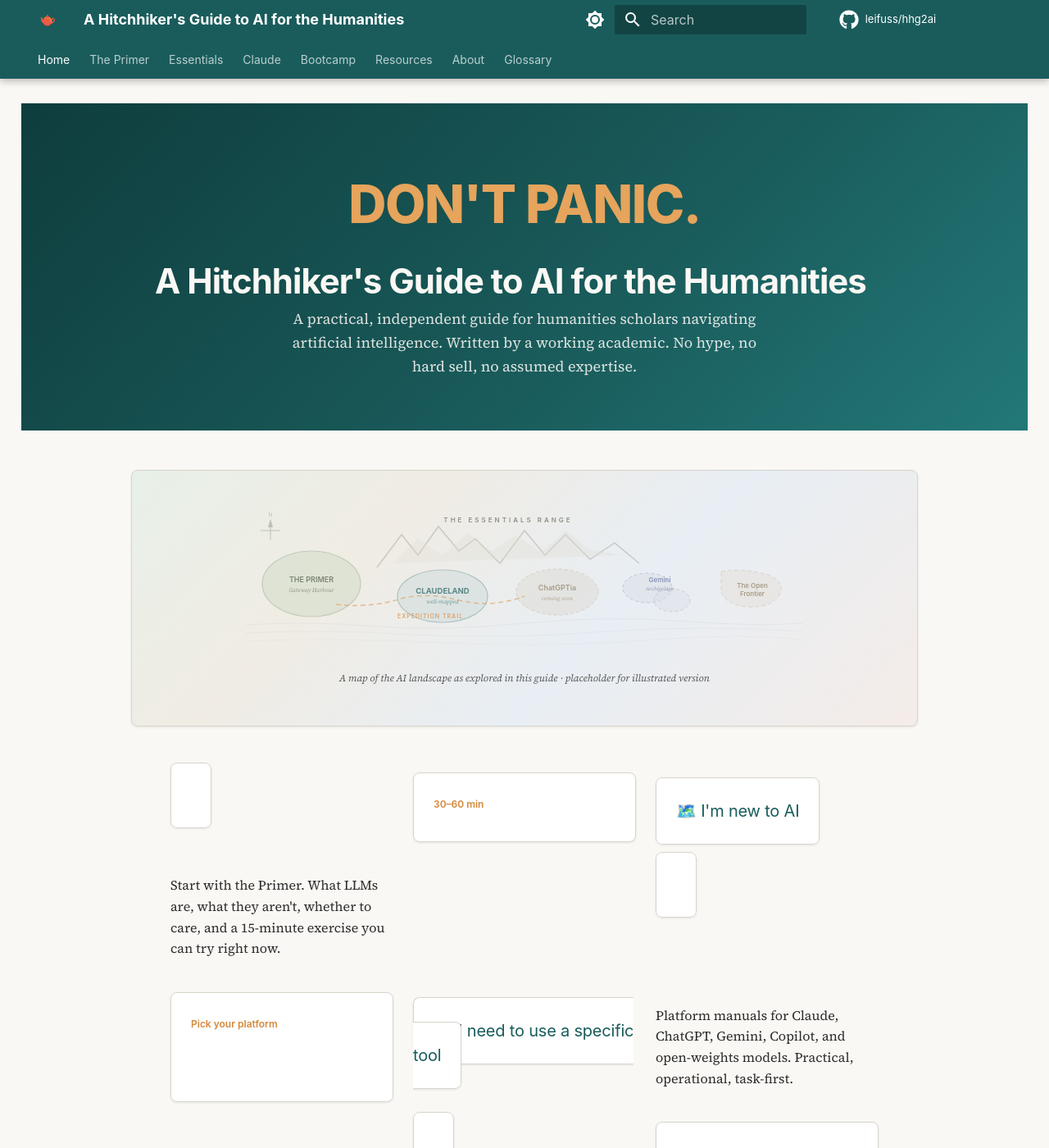
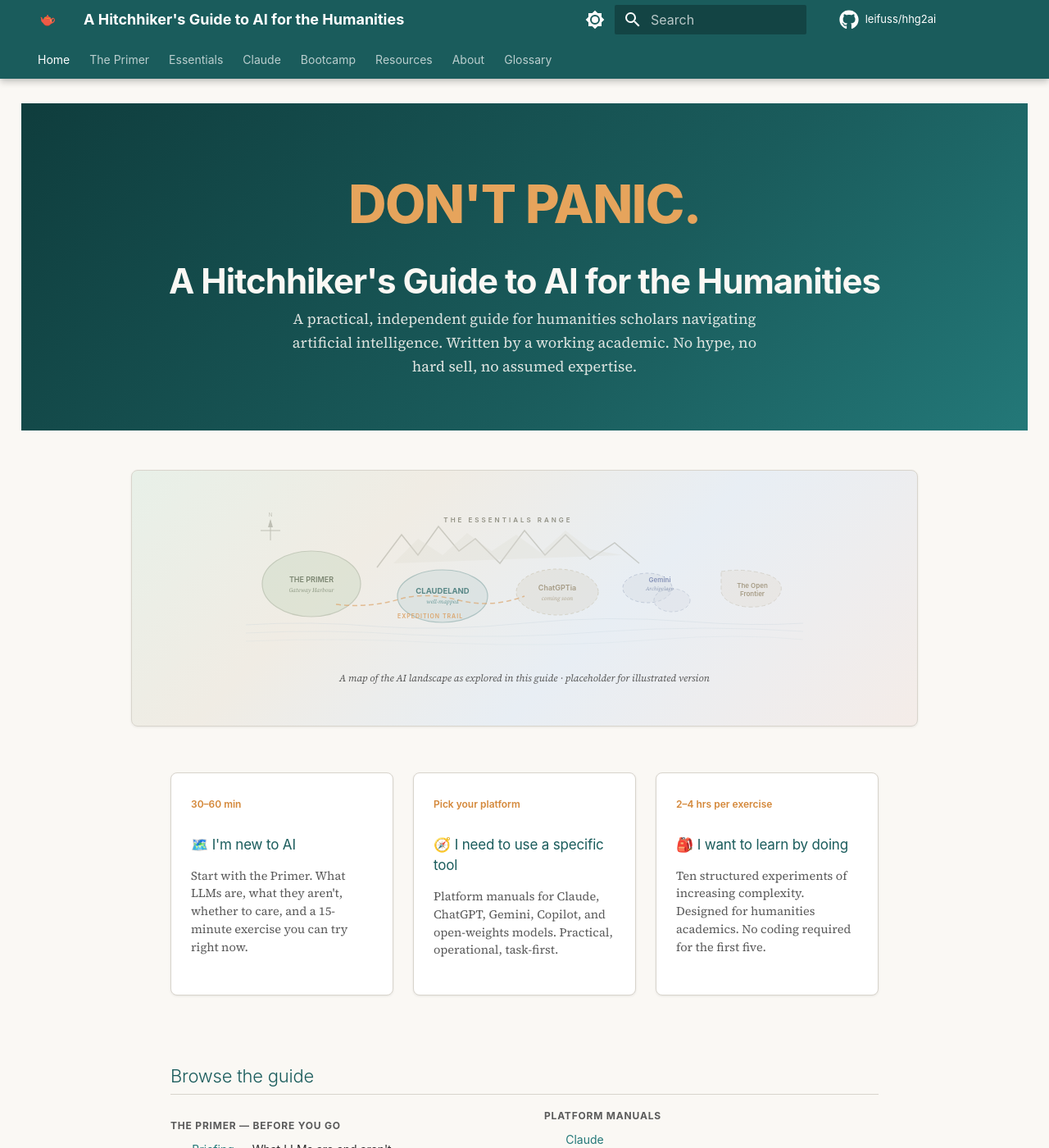
Before and after one commit to leifuss/hhg2ai, an MkDocs documentation site: the page built from docs/index.md, in a window 1280 px wide and 1400 px high. Shown: the whole window at 82% size. Built offline with MkDocs 1.6.1 and Material for MkDocs 9.7.7, drawn with Linux system fonts in a browser that asks for light colours; comment, search, counter and statistics services are not loaded; some of the changed text lies outside the part shown.

Commit message:
Fix landing page: use pure HTML instead of mixed HTML/Markdown
The markdown attribute on divs with nested HTML elements (<a>, <h3>, <p>)
caused MkDocs parser issues, breaking everything below the map. Rewritten
to use clean HTML throughout for structured sections (path cards, sitemap,
mailing box, footer columns). Added .hhg-landing-section style for the
"Browse the guide" heading.

https://claude.ai/code/session_014sTwkrMLwH1jC4AbPKyYBa

```diff
--- a/docs/assets/stylesheets/extra.css
+++ b/docs/assets/stylesheets/extra.css
@@ -280,6 +280,21 @@
   line-height: 1.5;
 }
 
+/* Landing section heading */
+.hhg-landing-section {
+  max-width: 960px;
+  margin: 0 auto;
+  padding: 0 48px 16px;
+}
+.hhg-landing-section h2 {
+  font-family: "Inter", sans-serif;
+  font-size: 22px;
+  color: var(--md-primary-fg-color);
+  margin-bottom: 0;
+  padding-bottom: 6px;
+  border-bottom: 1px solid #d8d4cc;
+}
+
 /* Sitemap */
 .hhg-sitemap {
   columns: 2;
--- a/docs/index.md
+++ b/docs/index.md
@@ -6,51 +6,38 @@ hide:
   - toc
 ---
 
-<div class="hhg-hero" markdown>
-
-<div class="panic-title">Don't Panic.</div>
-
-# A Hitchhiker's Guide to AI for the Humanities
-
-A practical, independent guide for humanities scholars navigating artificial intelligence. Written by a working academic. No hype, no hard sell, no assumed expertise.
-
+<div class="hhg-hero">
+  <div class="panic-title">Don't Panic.</div>
+  <h1>A Hitchhiker's Guide to AI for the Humanities</h1>
+  <p>A practical, independent guide for humanities scholars navigating artificial intelligence. Written by a working academic. No hype, no hard sell, no assumed expertise.</p>
 </div>
 
 <div class="hhg-map">
   <svg width="680" height="180" viewBox="0 0 680 180" style="max-width:100%; opacity: 0.7">
-    <!-- Water/background texture lines -->
     <path d="M0,140 Q80,135 160,142 Q240,148 340,138 Q440,128 540,136 Q620,142 680,138" fill="none" stroke="#b8c8d4" stroke-width="0.7" opacity="0.5"/>
     <path d="M0,150 Q100,145 200,152 Q320,158 440,148 Q560,140 680,148" fill="none" stroke="#b8c8d4" stroke-width="0.7" opacity="0.4"/>
     <path d="M0,160 Q120,155 240,162 Q380,168 500,158 Q600,150 680,158" fill="none" stroke="#b8c8d4" stroke-width="0.7" opacity="0.3"/>
-    <!-- The Primer: harbour/gateway -->
     <ellipse cx="80" cy="90" rx="60" ry="40" fill="#c8d8c0" stroke="#8a9a80" stroke-width="1.2" opacity="0.6"/>
     <text x="80" y="88" text-anchor="middle" font-family="Inter, sans-serif" font-size="9" font-weight="600" fill="#4a5a40">THE PRIMER</text>
     <text x="80" y="100" text-anchor="middle" font-family="Source Serif 4, serif" font-size="7" font-style="italic" fill="#6a7a60">Gateway Harbour</text>
-    <!-- Essentials: mountain range -->
     <path d="M160,70 L190,30 L210,55 L235,20 L260,50 L280,35 L310,65 L340,25 L365,55 L390,30 L420,60 L450,40 L480,65" fill="none" stroke="#8a8a7a" stroke-width="1.5" opacity="0.5"/>
     <path d="M180,65 L210,35 L240,55 L270,28 L300,50 L330,30 L360,52 L390,25 L420,48 L460,55" fill="#d8d4c8" stroke="none" opacity="0.3"/>
     <text x="320" y="15" text-anchor="middle" font-family="Inter, sans-serif" font-size="8" font-weight="600" fill="#6a6a5a" letter-spacing="3">THE ESSENTIALS RANGE</text>
-    <!-- Claude: main island -->
     <ellipse cx="240" cy="105" rx="55" ry="32" fill="#c8d8d8" stroke="#5a8a8a" stroke-width="1.2" opacity="0.6"/>
     <text x="240" y="102" text-anchor="middle" font-family="Inter, sans-serif" font-size="9.5" font-weight="700" fill="#1a5c5c">CLAUDELAND</text>
     <text x="240" y="114" text-anchor="middle" font-family="Source Serif 4, serif" font-size="7" font-style="italic" fill="#3a7a7a">well-mapped</text>
-    <!-- ChatGPT: neighbouring region -->
     <ellipse cx="380" cy="100" rx="50" ry="28" fill="#d8d4c8" stroke="#a89870" stroke-width="1" opacity="0.5" stroke-dasharray="4,3"/>
     <text x="380" y="98" text-anchor="middle" font-family="Inter, sans-serif" font-size="9" font-weight="600" fill="#8a7a5a">ChatGPTia</text>
     <text x="380" y="110" text-anchor="middle" font-family="Source Serif 4, serif" font-size="7" font-style="italic" fill="#9a8a6a">coming soon</text>
-    <!-- Gemini: archipelago -->
     <ellipse cx="490" cy="95" rx="30" ry="18" fill="#d4d8e0" stroke="#7080a0" stroke-width="1" opacity="0.5" stroke-dasharray="4,3"/>
     <ellipse cx="520" cy="110" rx="22" ry="14" fill="#d4d8e0" stroke="#7080a0" stroke-width="1" opacity="0.4" stroke-dasharray="4,3"/>
     <text x="505" y="88" text-anchor="middle" font-family="Inter, sans-serif" font-size="8" font-weight="600" fill="#6070a0">Gemini</text>
     <text x="505" y="98" text-anchor="middle" font-family="Source Serif 4, serif" font-size="6.5" font-style="italic" fill="#7080a0">Archipelago</text>
-    <!-- Open Weights: frontier -->
     <path d="M580,75 Q610,70 640,80 Q660,90 650,105 Q640,120 610,118 Q585,115 580,100 Z" fill="#e0d8c8" stroke="#a09070" stroke-width="1" opacity="0.4" stroke-dasharray="5,3"/>
     <text x="618" y="95" text-anchor="middle" font-family="Inter, sans-serif" font-size="8" font-weight="600" fill="#8a7a5a">The Open</text>
     <text x="618" y="105" text-anchor="middle" font-family="Inter, sans-serif" font-size="8" font-weight="600" fill="#8a7a5a">Frontier</text>
-    <!-- Bootcamp: trail -->
     <path d="M110,115 Q150,120 190,108 Q220,100 260,110 Q300,120 340,105" fill="none" stroke="#d4883a" stroke-width="1.5" stroke-dasharray="6,4" opacity="0.7"/>
     <text x="225" y="132" text-anchor="middle" font-family="Inter, sans-serif" font-size="7" font-weight="600" fill="#d4883a" letter-spacing="1">EXPEDITION TRAIL</text>
-    <!-- Compass rose -->
     <g transform="translate(30,25)" opacity="0.5">
       <line x1="0" y1="-12" x2="0" y2="12" stroke="#6a6a5a" stroke-width="1"/>
       <line x1="-12" y1="0" x2="12" y2="0" stroke="#6a6a5a" stroke-width="1"/>
@@ -61,107 +48,85 @@ A practical, independent guide for humanities scholars navigating artificial int
   <div class="map-caption">A map of the AI landscape as explored in this guide · placeholder for illustrated version</div>
 </div>
 
-<div class="hhg-paths" markdown>
-
-<a class="hhg-path-card" href="guide/">
-<div class="time">30–60 min</div>
-<h3>🗺️ I'm new to AI</h3>
-<p>Start with the Primer. What LLMs are, what they aren't, whether to care, and a 15-minute exercise you can try right now.</p>
-</a>
-
-<a class="hhg-path-card" href="claude/">
-<div class="time">Pick your platform</div>
-<h3>🧭 I need to use a specific tool</h3>
-<p>Platform manuals for Claude, ChatGPT, Gemini, Copilot, and open-weights models. Practical, operational, task-first.</p>
-</a>
-
-<a class="hhg-path-card" href="bootcamp/">
-<div class="time">2–4 hrs per exercise</div>
-<h3>🎒 I want to learn by doing</h3>
-<p>Ten structured experiments of increasing complexity. Designed for humanities academics. No coding required for the first five.</p>
-</a>
-
+<div class="hhg-paths">
+  <a class="hhg-path-card" href="guide/">
+    <div class="time">30–60 min</div>
+    <h3>🗺️ I'm new to AI</h3>
+    <p>Start with the Primer. What LLMs are, what they aren't, whether to care, and a 15-minute exercise you can try right now.</p>
+  </a>
+  <a class="hhg-path-card" href="claude/">
+    <div class="time">Pick your platform</div>
+    <h3>🧭 I need to use a specific tool</h3>
+    <p>Platform manuals for Claude, ChatGPT, Gemini, Copilot, and open-weights models. Practical, operational, task-first.</p>
+  </a>
+  <a class="hhg-path-card" href="bootcamp/">
+    <div class="time">2–4 hrs per exercise</div>
+    <h3>🎒 I want to learn by doing</h3>
+    <p>Ten structured experiments of increasing complexity. Designed for humanities academics. No coding required for the first five.</p>
+  </a>
 </div>
 
-<div class="hhg-sitemap" markdown>
-
-<div class="hhg-sitemap-group" markdown>
-
-#### The Primer — Before You Go
-
-- [Briefing](guide/briefing.md) — What LLMs are and aren't
-- [Getting Started](guide/getting-started.md) — A 15-minute exercise
-- [Mindset](guide/mindset.md) — How to think about these tools
-- [Use Cases](guide/use-cases.md) — Practical tasks by time
-- [Ancient Languages](guide/ancient-languages.md) — Translation & textual criticism
-- [Agentic AI](guide/agentic.md) — Autonomous tools
-- [FAQ](guide/faq.md) — Common anxieties answered
-
+<div class="hhg-landing-section">
+  <h2>Browse the guide</h2>
 </div>
 
-<div class="hhg-sitemap-group" markdown>
-
-#### Essentials — Practical Information
-
-- [Verification & Citation](essentials/verification.md)
-- [Data Governance](essentials/data-governance.md)
-- [Prompting Principles](essentials/prompting.md)
-- [Disclosure & Ethics](essentials/disclosure.md)
-- [Multi-Model Strategy](essentials/multi-model.md)
-- [Decision Sheet](essentials/decision-sheet.md) — One-page printable
-
+<div class="hhg-sitemap">
+  <div class="hhg-sitemap-group">
+    <h4>The Primer — Before You Go</h4>
+    <ul>
+      <li><a href="guide/briefing/">Briefing</a> — What LLMs are and aren't</li>
+      <li><a href="guide/getting-started/">Getting Started</a> — A 15-minute exercise</li>
+      <li><a href="guide/mindset/">Mindset</a> — How to think about these tools</li>
+      <li><a href="guide/use-cases/">Use Cases</a> — Practical tasks by time</li>
+      <li><a href="guide/ancient-languages/">Ancient Languages</a> — Translation &amp; textual criticism</li>
+      <li><a href="guide/agentic/">Agentic AI</a> — Autonomous tools</li>
+      <li><a href="guide/faq/">FAQ</a> — Common anxieties answered</li>
+    </ul>
+  </div>
+  <div class="hhg-sitemap-group">
+    <h4>Essentials — Practical Information</h4>
+    <ul>
+      <li><a href="essentials/verification/">Verification &amp; Citation</a></li>
+      <li><a href="essentials/data-governance/">Data Governance</a></li>
+      <li><a href="essentials/prompting/">Prompting Principles</a></li>
+      <li><a href="essentials/disclosure/">Disclosure &amp; Ethics</a></li>
+      <li><a href="essentials/multi-model/">Multi-Model Strategy</a></li>
+      <li><a href="essentials/decision-sheet/">Decision Sheet</a> — One-page printable</li>
+    </ul>
+  </div>
+  <div class="hhg-sitemap-group">
+    <h4>Platform Manuals</h4>
+    <ul>
+      <li><a href="claude/">Claude</a></li>
+      <li><span style="opacity:0.4">ChatGPT</span> <small style="color:#d4883a">(coming)</small></li>
+      <li><span style="opacity:0.4">Gemini</span> <small style="color:#d4883a">(coming)</small></li>
+      <li><span style="opacity:0.4">Microsoft Copilot</span> <small style="color:#d4883a">(coming)</small></li>
+      <li><span style="opacity:0.4">Open-Weights Models</span> <small style="color:#d4883a">(coming)</small></li>
+    </ul>
+  </div>
+  <div class="hhg-sitemap-group">
+    <h4>Training &amp; Practice</h4>
+    <ul>
+      <li><a href="bootcamp/">AI Bootcamp</a> — Ten structured experiments</li>
+      <li><a href="resources/">Resources</a> — Curated reading list</li>
+      <li><a href="glossary/">Glossary</a> — AI terminology, jargon-free</li>
+    </ul>
+  </div>
 </div>
 
-<div class="hhg-sitemap-group" markdown>
-
-#### Platform Manuals
-
-- [Claude](claude/index.md)
-- ChatGPT *(coming)*{.coming}
-- Gemini *(coming)*{.coming}
-- Microsoft Copilot *(coming)*{.coming}
-- Open-Weights Models *(coming)*{.coming}
-
+<div class="hhg-mailing-box">
+  <h3>📬 Stay informed</h3>
+  <p>Low-frequency updates when new guides, manuals, or exercises are published. No spam, no newsletter — just notifications.</p>
+  <p><em>Mailing list signup coming soon via <a href="https://buttondown.com">Buttondown</a>.</em></p>
 </div>
 
-<div class="hhg-sitemap-group" markdown>
-
-#### Training & Practice
-
-- [AI Bootcamp](bootcamp/index.md) — Ten structured experiments
-- [Resources](resources/index.md) — Curated reading list
-- [Glossary](glossary/index.md) — AI terminology, jargon-free
-
+<div class="hhg-footer-cols">
+  <div>
+    <h3>Workshops &amp; consultancy</h3>
+    <p>I run hands-on workshops on AI for humanities departments, libraries, and learned societies. <a href="about/">Get in touch</a> if your institution is interested.</p>
+  </div>
+  <div>
+    <h3>Fancy joining the expedition?</h3>
+    <p>This guide is open source and maintained in the open. If you're interested in contributing, <a href="about/">let's have a conversation</a> about how you might help.</p>
+  </div>
 </div>
-
-</div>
-
-<div class="hhg-mailing-box" markdown>
-
-### Stay informed
-
-Low-frequency updates when new guides, manuals, or exercises are published. No spam, no newsletter — just notifications.
-
-*Mailing list signup coming soon via [Buttondown](https://buttondown.com).*
-
-</div>
-
-<div class="hhg-footer-cols" markdown>
-
-<div markdown>
-
-### Workshops & consultancy
-
-I run hands-on workshops on AI for humanities departments, libraries, and learned societies. [Get in touch](about/index.md) if your institution is interested.
-
-</div>
-
-<div markdown>
-
-### Fancy joining the expedition?
-
-This guide is open source and maintained in the open. If you're interested in contributing, [let's have a conversation](about/index.md) about how you might help.
-
-</div>
-
-</div>
```
